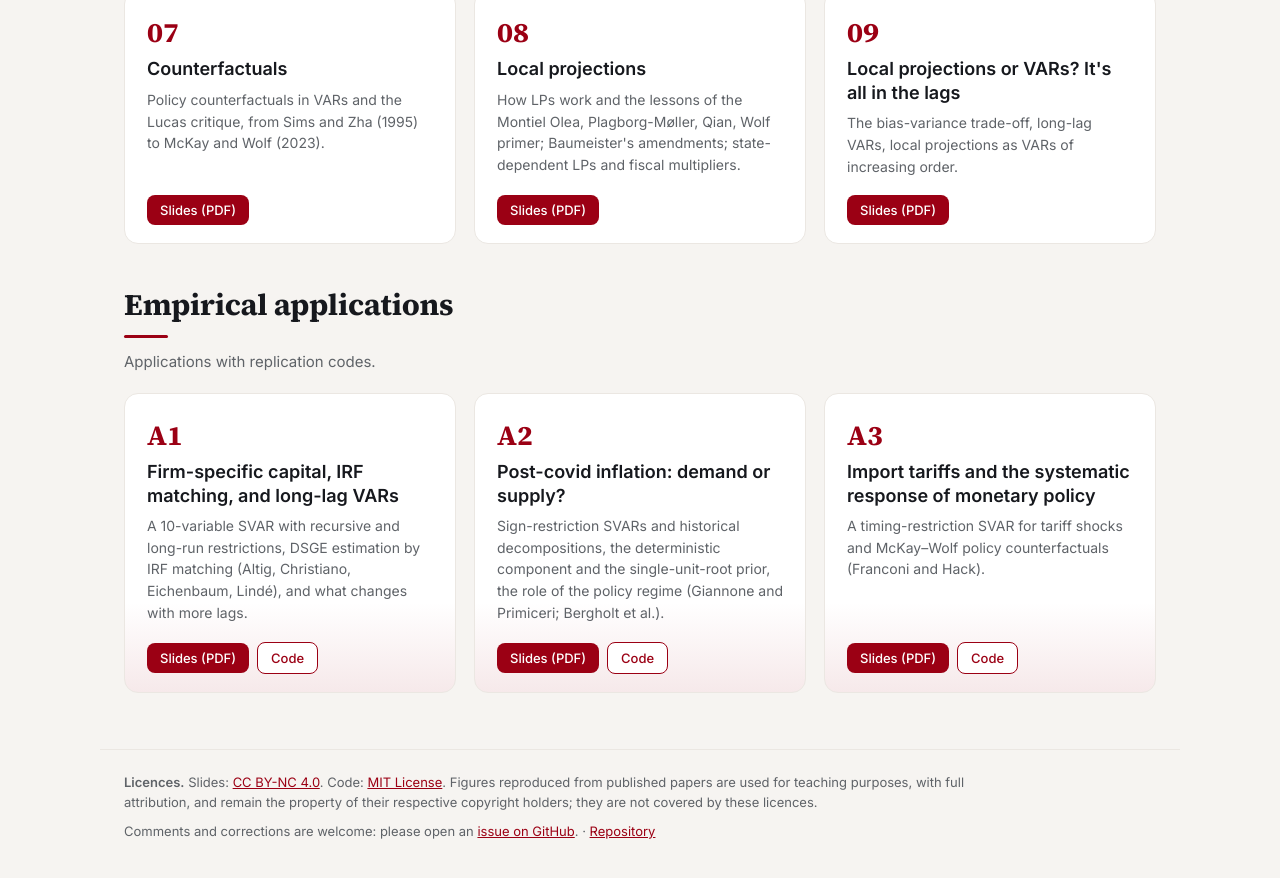
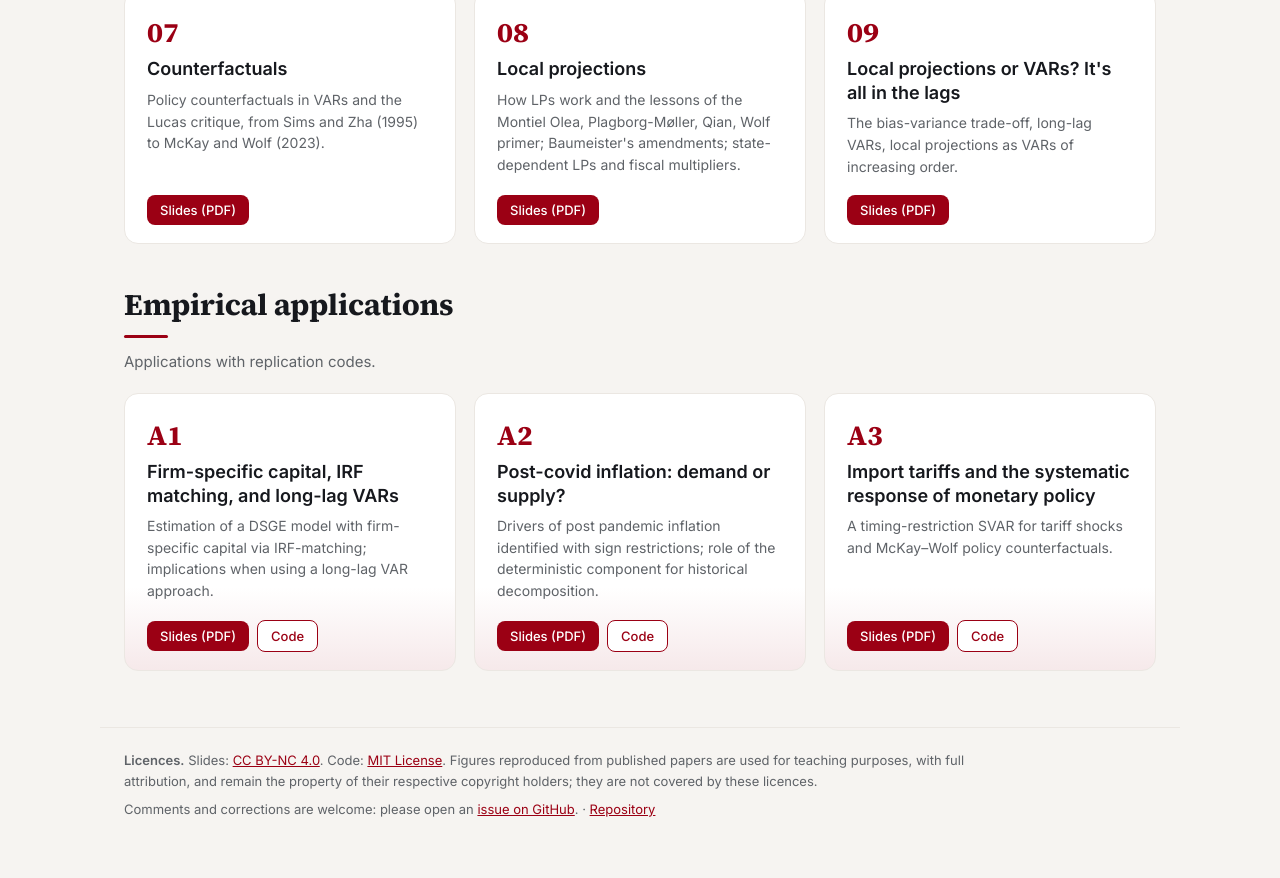
Before and after one commit to ecastelnuovo/applied-macroeconomics, a Jekyll site: the page built from index.md, in a window 1280 px wide and 900 px high, scrolled down 1068 px. Shown: the top 878 px of the window. Built offline with Jekyll 4.4.1, drawn with Linux system fonts in a browser that asks for light colours.

Commit message:
Revise summaries for applications in YAML file

```diff
--- a/_data/applications.yml
+++ b/_data/applications.yml
@@ -3,16 +3,16 @@
 #   code:   path of the code folder or zip (e.g. code/A1_ACEL.zip)
 # Leave a field empty to show "coming soon".
 - title: Firm-specific capital, IRF matching, and long-lag VARs
-  summary: A 10-variable SVAR with recursive and long-run restrictions, DSGE estimation by IRF matching (Altig, Christiano, Eichenbaum, Lindé), and what changes with more lags.
+  summary: Estimation of a DSGE model with firm-specific capital via IRF-matching; implications when using a long-lag VAR approach.
   slides: A1_Cholesky_VAR_IRFs_DSGE_estimation.pdf
   code: code/A1_ACEL.zip
 
 - title: "Post-covid inflation: demand or supply?"
-  summary: Sign-restriction SVARs and historical decompositions, the deterministic component and the single-unit-root prior, the role of the policy regime (Giannone and Primiceri; Bergholt et al.).
+  summary: Drivers of post pandemic inflation identified with sign restrictions; role of the deterministic component for historical decomposition.
   slides: A2_Set_identification_reduced_form_post_covid_inflation.pdf
   code: code/A2_GiannonePrimiceri_covidinflation.zip
 
 - title: Import tariffs and the systematic response of monetary policy
-  summary: A timing-restriction SVAR for tariff shocks and McKay–Wolf policy counterfactuals (Franconi and Hack).
+  summary: A timing-restriction SVAR for tariff shocks and McKay–Wolf policy counterfactuals.
   slides: A3_Tariffs_monetary_policy.pdf
   code: code/A3_HackFranconi_tariffsmonetarypolicy_compact.zip
```
